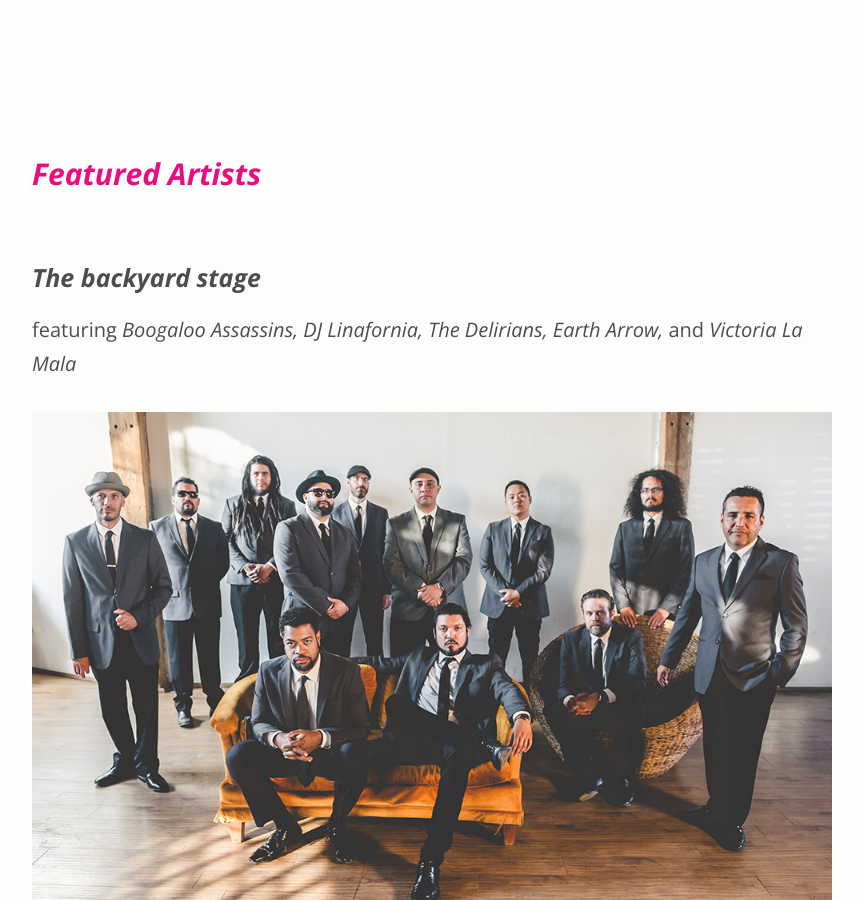
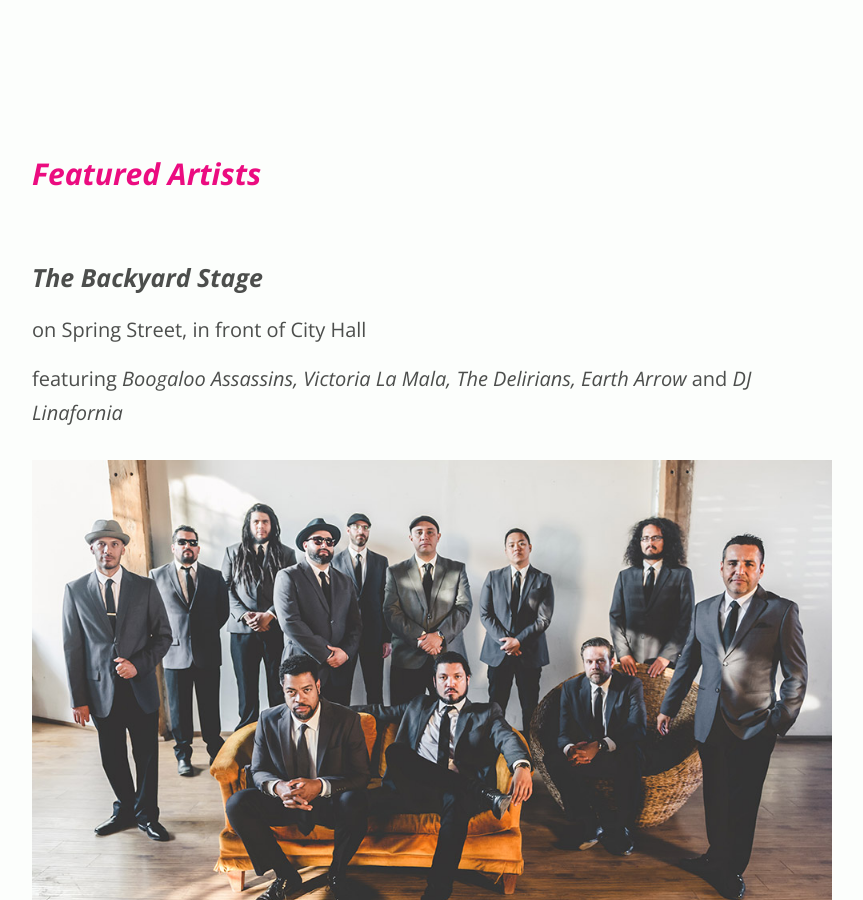
Before and after one commit to grandparkla/july4, a Jekyll site: the page built from index.markdown, in a window 1280 px wide and 900 px high, scrolled down 7221 px. Shown: the whole window, without its empty margins (208-1071 px from the left). Built offline with Jekyll 4.4.1, drawn with Linux system fonts in a browser that asks for light colours; some of the changed text lies outside the part shown.

Commit message:
Update artists section

```diff
--- a/index.markdown
+++ b/index.markdown
@@ -209,9 +209,11 @@ Food vendors will be onsite. _(More updates to follow.)_
 ## <a id="artists"></a> Featured Artists
 
 
-### The backyard stage
+### The Backyard Stage
 
-featuring _Boogaloo Assassins, DJ Linafornia, The Delirians, Earth Arrow,_ and _Victoria La Mala_
+on Spring Street, in front of City Hall
+
+featuring _Boogaloo Assassins, Victoria La Mala, The Delirians, Earth Arrow_ and _DJ Linafornia_
 
 <div class="artist-group" markdown="1" style="grid-gap: 1.5em; grid-column: 2/-2;">
   <figure style="--image-width: 1000; --image-height: 668; margin-top: 1px; margin-bottom: 1px; grid-column: span 2">
@@ -220,15 +222,15 @@ featuring _Boogaloo Assassins, DJ Linafornia, The Delirians, Earth Arrow,_ and _
     </div>
   </figure>
 
+  <figure style="--image-width: 1080; --image-height: 1080; margin-top: 1px; margin-bottom: 1px;">
+    <div>
+      <img src="/images/music-artists/compressed/victoria-la-mala.jpg" alt="Victoria La Mala" />
+    </div>
+  </figure>
+
   <figure style="--image-width: 1000; --image-height: 667; margin-top: 1px; margin-bottom: 1px;">
     <div>
       <img src="/images/music-artists/compressed/linafornia.jpg" alt="DJ Linafornia" />
-    </div>
-  </figure>
-
-  <figure style="--image-width: 1080; --image-height: 1080; margin-top: 1px; margin-bottom: 1px;">
-    <div>
-      <img src="/images/music-artists/compressed/victoria-la-mala.jpg" alt="Victoria La Mala" />
     </div>
   </figure>
 
@@ -247,12 +249,14 @@ featuring _Boogaloo Assassins, DJ Linafornia, The Delirians, Earth Arrow,_ and _
 
 ### The Front Yard Stage
 
-featuring _Southern Soul Spinners, Blaq Pages, Foreigner,_ and _DJ Lez Lee_
+near Hill Street
+
+featuring _DJ Lez Lee, Blaq Pages, foreigner,_ and _Southern Soul Spinners_
 
 <div class="artist-group" markdown="1" style="grid-gap: 1.5em; grid-column: 2/-2;">
-  <figure style="--image-width: 2568; --image-height: 2500; margin-top: 1px; margin-bottom: 1px;">
+  <figure style="--image-width: 1000; --image-height: 667; margin-top: 1px; margin-bottom: 1px;">
     <div>
-      <img src="/images/music-artists/compressed/southern-soul-spinners.jpg" alt="Southern Soul Spinners" />
+      <img src="/images/music-artists/compressed/dj-lez-lee.jpg" alt="DJ Lez Lee" />
     </div>
   </figure>
 
@@ -268,9 +272,9 @@ featuring _Southern Soul Spinners, Blaq Pages, Foreigner,_ and _DJ Lez Lee_
     </div>
   </figure>
 
-  <figure style="--image-width: 1000; --image-height: 667; margin-top: 1px; margin-bottom: 1px;">
+  <figure style="--image-width: 2568; --image-height: 2500; margin-top: 1px; margin-bottom: 1px;">
     <div>
-      <img src="/images/music-artists/compressed/dj-lez-lee.jpg" alt="DJ Lez Lee" />
+      <img src="/images/music-artists/compressed/southern-soul-spinners.jpg" alt="Southern Soul Spinners" />
     </div>
   </figure>
 </div>
```
